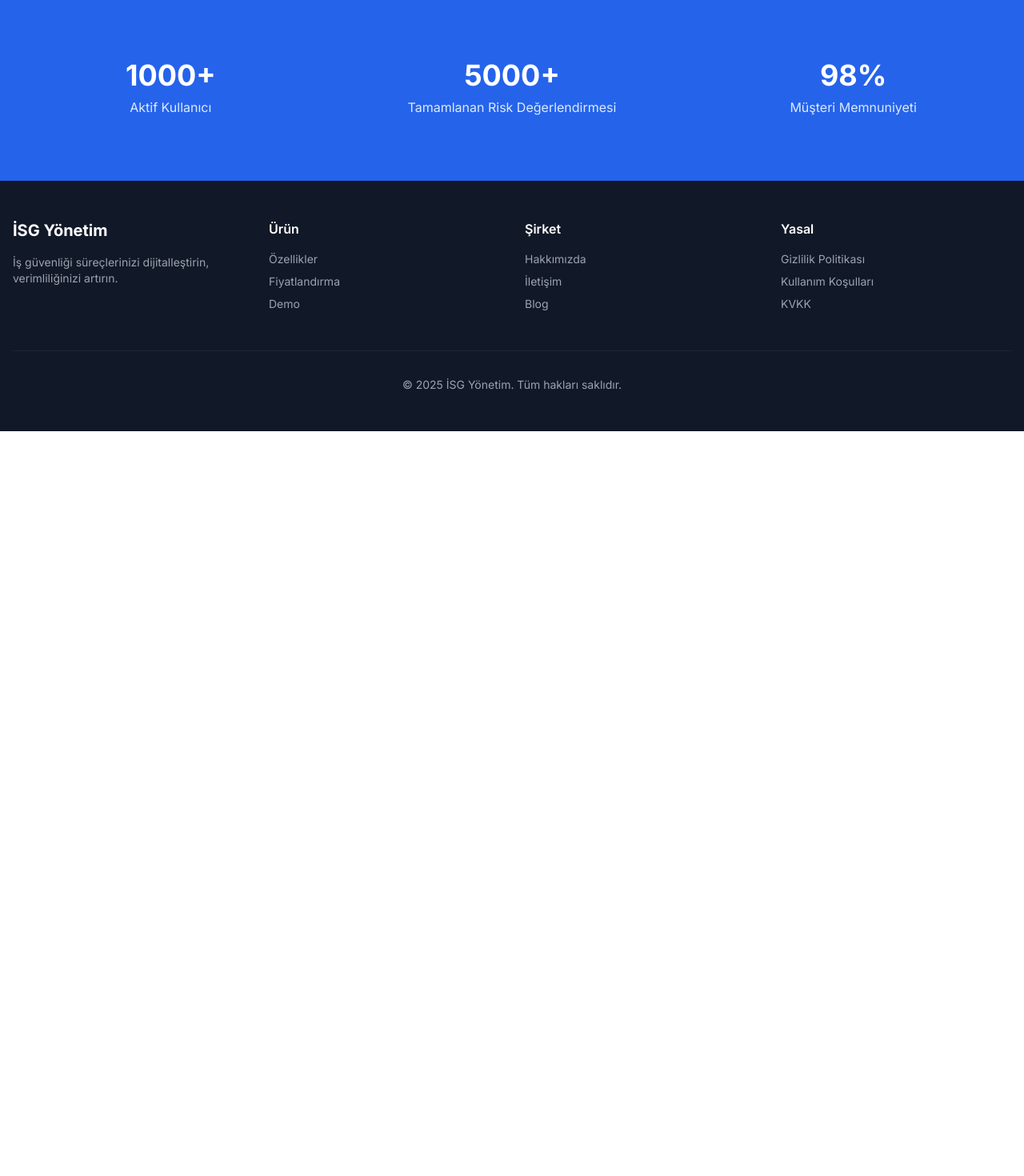
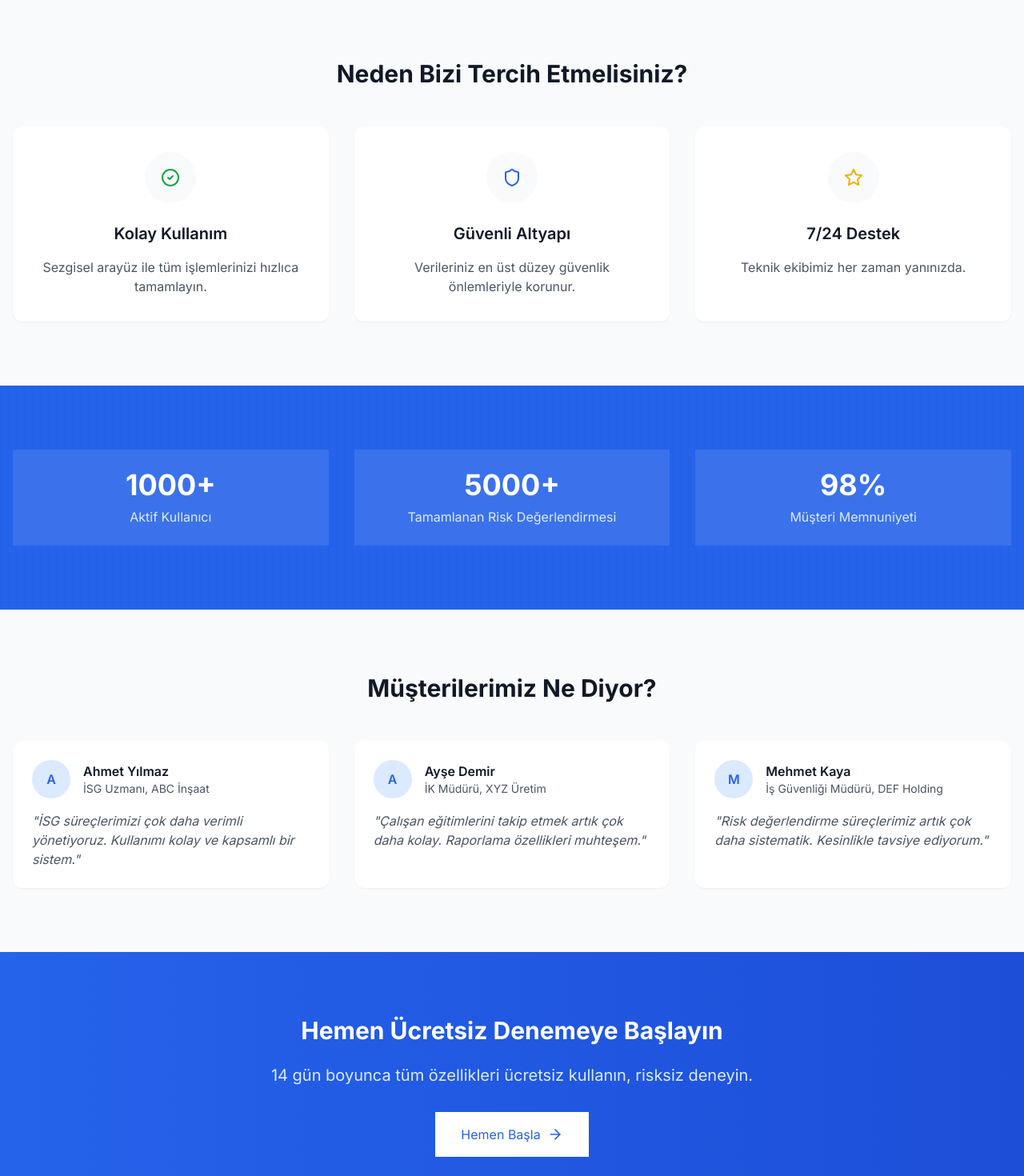
Before and after one commit to imehmetcn/isg, a Next.js app: page / in a window 1280 px wide. Shown: the part 940-2410 px from the top of the page at 80% size. Before the commit the page ends 1479 px from the top, so only its background shows below. Built offline with nearby package versions, Linux system fonts and the light colour scheme.

Commit message:
Add animations and enhance landing page design

```diff
--- a/package.json
+++ b/package.json
@@ -19,6 +19,7 @@
     "@vercel/analytics": "^1.5.0",
     "class-variance-authority": "^0.7.0",
     "clsx": "^2.1.0",
+    "framer-motion": "^12.5.0",
     "jotai": "^2.6.0",
     "lucide-react": "^0.350.0",
     "next": "^14.2.24",
--- a/src/app/page.tsx
+++ b/src/app/page.tsx
@@ -1,11 +1,32 @@
-import { ArrowRight, BarChart2, FileText, Shield, Users } from "lucide-react"
+import { ArrowRight, BarChart2, FileText, Shield, Users, CheckCircle2, Star } from "lucide-react"
 import Link from "next/link"
+import { motion } from "framer-motion"
+import Image from "next/image"
+
+const fadeInUp = {
+  initial: { opacity: 0, y: 20 },
+  animate: { opacity: 1, y: 0 },
+  transition: { duration: 0.5 }
+}
+
+const staggerContainer = {
+  animate: {
+    transition: {
+      staggerChildren: 0.2
+    }
+  }
+}
 
 export default function Home() {
   return (
     <div className="flex flex-col min-h-screen">
       {/* Navigation */}
-      <nav className="fixed top-0 w-full bg-white/80 backdrop-blur-md z-50 border-b">
+      <motion.nav
+        initial={{ y: -100 }}
+        animate={{ y: 0 }}
+        transition={{ duration: 0.5 }}
+        className="fixed top-0 w-full bg-white/80 backdrop-blur-md z-50 border-b"
+      >
         <div className="container mx-auto px-4 py-3">
           <div className="flex items-center justify-between">
             <div className="text-xl font-bold text-blue-600">İSG Yönetim</div>
@@ -14,34 +35,49 @@ export default function Home() {
               <Link href="/contact" className="text-gray-600 hover:text-blue-600 transition">İletişim</Link>
               <Link
                 href="/register"
-                className="bg-blue-600 text-white px-4 py-2 rounded-lg hover:bg-blue-700 transition flex items-center gap-2"
+                className="bg-blue-600 text-white px-4 py-2 rounded-lg hover:bg-blue-700 transition flex items-center gap-2 group"
               >
                 Ücretsiz Dene
-                <ArrowRight size={16} />
+                <ArrowRight size={16} className="group-hover:translate-x-1 transition" />
               </Link>
             </div>
           </div>
         </div>
-      </nav>
+      </motion.nav>
 
       {/* Hero Section */}
-      <section className="pt-32 pb-20 bg-gradient-to-b from-blue-50 to-white">
+      <section className="pt-32 pb-20 bg-gradient-to-b from-blue-50 to-white overflow-hidden">
         <div className="container mx-auto px-4">
           <div className="max-w-3xl mx-auto text-center">
-            <h1 className="text-5xl font-bold text-gray-900 mb-6">
-              İş Güvenliği Yönetimini Kolaylaştırın
-            </h1>
-            <p className="text-xl text-gray-600 mb-8">
+            <motion.h1
+              initial={{ opacity: 0, y: 20 }}
+              animate={{ opacity: 1, y: 0 }}
+              transition={{ duration: 0.5 }}
+              className="text-5xl font-bold text-gray-900 mb-6"
+            >
+              İş Güvenliği Yönetimini <span className="text-blue-600">Kolaylaştırın</span>
+            </motion.h1>
+            <motion.p
+              initial={{ opacity: 0, y: 20 }}
+              animate={{ opacity: 1, y: 0 }}
+              transition={{ duration: 0.5, delay: 0.2 }}
+              className="text-xl text-gray-600 mb-8"
+            >
               Tüm İSG süreçlerinizi tek bir platformda yönetin. Risk değerlendirmeden eğitim takibine,
               denetimlerden raporlamalara kadar her şey kontrolünüz altında.
-            </p>
-            <div className="flex gap-4 justify-center">
+            </motion.p>
+            <motion.div
+              initial={{ opacity: 0, y: 20 }}
+              animate={{ opacity: 1, y: 0 }}
+              transition={{ duration: 0.5, delay: 0.4 }}
+              className="flex gap-4 justify-center"
+            >
               <Link
                 href="/demo"
-                className="bg-blue-600 text-white px-6 py-3 rounded-lg hover:bg-blue-700 transition flex items-center gap-2"
+                className="bg-blue-600 text-white px-6 py-3 rounded-lg hover:bg-blue-700 transition flex items-center gap-2 group"
               >
                 Demo İncele
-                <ArrowRight size={20} />
+                <ArrowRight size={20} className="group-hover:translate-x-1 transition" />
               </Link>
               <Link
                 href="/contact"
@@ -49,7 +85,7 @@ export default function Home() {
               >
                 Bizimle İletişime Geçin
               </Link>
-            </div>
+            </motion.div>
           </div>
         </div>
       </section>
@@ -57,67 +93,225 @@ export default function Home() {
       {/* Features */}
       <section className="py-20">
         <div className="container mx-auto px-4">
-          <h2 className="text-3xl font-bold text-center text-gray-900 mb-12">
+          <motion.h2
+            initial={{ opacity: 0, y: 20 }}
+            whileInView={{ opacity: 1, y: 0 }}
+            viewport={{ once: true }}
+            transition={{ duration: 0.5 }}
+            className="text-3xl font-bold text-center text-gray-900 mb-12"
+          >
             Neler Sunuyoruz?
-          </h2>
-          <div className="grid md:grid-cols-2 lg:grid-cols-4 gap-8">
-            <div className="bg-white p-6 rounded-xl shadow-sm border hover:shadow-md transition">
-              <div className="w-12 h-12 bg-blue-100 rounded-lg flex items-center justify-center mb-4">
-                <Shield className="text-blue-600" />
+          </motion.h2>
+          <motion.div
+            variants={staggerContainer}
+            initial="initial"
+            whileInView="animate"
+            viewport={{ once: true }}
+            className="grid md:grid-cols-2 lg:grid-cols-4 gap-8"
+          >
+            {[
+              {
+                icon: <Shield className="text-blue-600" />,
+                title: "Risk Yönetimi",
+                description: "Kapsamlı risk değerlendirme araçları ile tehlikeleri önceden tespit edin ve önlem alın."
+              },
+              {
+                icon: <Users className="text-blue-600" />,
+                title: "Eğitim Takibi",
+                description: "Çalışan eğitimlerini planlayin, takip edin ve sertifikalarını yönetin."
+              },
+              {
+                icon: <FileText className="text-blue-600" />,
+                title: "Doküman Yönetimi",
+                description: "Tüm İSG dokümanlarınızı düzenli ve kolay erişilebilir şekilde saklayın."
+              },
+              {
+                icon: <BarChart2 className="text-blue-600" />,
+                title: "Raporlama",
+                description: "Detaylı analizler ve özelleştirilebilir raporlarla verilerinizi değerlendirin."
+              }
+            ].map((feature, index) => (
+              <motion.div
+                key={index}
+                variants={fadeInUp}
+                className="bg-white p-6 rounded-xl shadow-sm border hover:shadow-md transition group"
+              >
+                <div className="w-12 h-12 bg-blue-100 rounded-lg flex items-center justify-center mb-4 group-hover:scale-110 transition">
+                  {feature.icon}
                 </div>
-              <h3 className="text-xl font-semibold text-gray-900 mb-2">Risk Yönetimi</h3>
-              <p className="text-gray-600">
-                Kapsamlı risk değerlendirme araçları ile tehlikeleri önceden tespit edin ve önlem alın.
-              </p>
+                <h3 className="text-xl font-semibold text-gray-900 mb-2">{feature.title}</h3>
+                <p className="text-gray-600">{feature.description}</p>
+              </motion.div>
+            ))}
+          </motion.div>
         </div>
-            <div className="bg-white p-6 rounded-xl shadow-sm border hover:shadow-md transition">
-              <div className="w-12 h-12 bg-blue-100 rounded-lg flex items-center justify-center mb-4">
-                <Users className="text-blue-600" />
+      </section>
+
+      {/* Benefits */}
+      <section className="py-20 bg-gray-50">
+        <div className="container mx-auto px-4">
+          <motion.h2
+            initial={{ opacity: 0, y: 20 }}
+            whileInView={{ opacity: 1, y: 0 }}
+            viewport={{ once: true }}
+            transition={{ duration: 0.5 }}
+            className="text-3xl font-bold text-center text-gray-900 mb-12"
+          >
+            Neden Bizi Tercih Etmelisiniz?
+          </motion.h2>
+          <motion.div
+            variants={staggerContainer}
+            initial="initial"
+            whileInView="animate"
+            viewport={{ once: true }}
+            className="grid md:grid-cols-3 gap-8"
+          >
+            {[
+              {
+                icon: <CheckCircle2 className="text-green-600" />,
+                title: "Kolay Kullanım",
+                description: "Sezgisel arayüz ile tüm işlemlerinizi hızlıca tamamlayın."
+              },
+              {
+                icon: <Shield className="text-blue-600" />,
+                title: "Güvenli Altyapı",
+                description: "Verileriniz en üst düzey güvenlik önlemleriyle korunur."
+              },
+              {
+                icon: <Star className="text-yellow-500" />,
+                title: "7/24 Destek",
+                description: "Teknik ekibimiz her zaman yanınızda."
+              }
+            ].map((benefit, index) => (
+              <motion.div
+                key={index}
+                variants={fadeInUp}
+                className="bg-white p-8 rounded-xl shadow-sm hover:shadow-md transition text-center"
+              >
+                <div className="w-16 h-16 bg-gray-50 rounded-full flex items-center justify-center mx-auto mb-6">
+                  {benefit.icon}
                 </div>
-              <h3 className="text-xl font-semibold text-gray-900 mb-2">Eğitim Takibi</h3>
-              <p className="text-gray-600">
-                Çalışan eğitimlerini planlayin, takip edin ve sertifikalarını yönetin.
-              </p>
-            </div>
-            <div className="bg-white p-6 rounded-xl shadow-sm border hover:shadow-md transition">
-              <div className="w-12 h-12 bg-blue-100 rounded-lg flex items-center justify-center mb-4">
-                <FileText className="text-blue-600" />
-              </div>
-              <h3 className="text-xl font-semibold text-gray-900 mb-2">Doküman Yönetimi</h3>
-              <p className="text-gray-600">
-                Tüm İSG dokümanlarınızı düzenli ve kolay erişilebilir şekilde saklayın.
-              </p>
-            </div>
-            <div className="bg-white p-6 rounded-xl shadow-sm border hover:shadow-md transition">
-              <div className="w-12 h-12 bg-blue-100 rounded-lg flex items-center justify-center mb-4">
-                <BarChart2 className="text-blue-600" />
-              </div>
-              <h3 className="text-xl font-semibold text-gray-900 mb-2">Raporlama</h3>
-              <p className="text-gray-600">
-                Detaylı analizler ve özelleştirilebilir raporlarla verilerinizi değerlendirin.
-              </p>
-            </div>
-          </div>
+                <h3 className="text-xl font-semibold text-gray-900 mb-4">{benefit.title}</h3>
+                <p className="text-gray-600">{benefit.description}</p>
+              </motion.div>
+            ))}
+          </motion.div>
         </div>
       </section>
 
       {/* Stats */}
-      <section className="py-20 bg-blue-600 text-white">
+      <section className="py-20 bg-blue-600 text-white relative overflow-hidden">
+        <div className="absolute inset-0 bg-[url('/pattern.svg')] opacity-10"></div>
+        <div className="container mx-auto px-4 relative">
+          <motion.div
+            variants={staggerContainer}
+            initial="initial"
+            whileInView="animate"
+            viewport={{ once: true }}
+            className="grid md:grid-cols-3 gap-8 text-center"
+          >
+            {[
+              { number: "1000+", label: "Aktif Kullanıcı" },
+              { number: "5000+", label: "Tamamlanan Risk Değerlendirmesi" },
+              { number: "98%", label: "Müşteri Memnuniyeti" }
+            ].map((stat, index) => (
+              <motion.div
+                key={index}
+                variants={fadeInUp}
+                className="bg-white/10 backdrop-blur-sm rounded-lg p-6"
+              >
+                <div className="text-4xl font-bold mb-2">{stat.number}</div>
+                <div className="text-blue-100">{stat.label}</div>
+              </motion.div>
+            ))}
+          </motion.div>
+        </div>
+      </section>
+
+      {/* Testimonials */}
+      <section className="py-20">
         <div className="container mx-auto px-4">
-          <div className="grid md:grid-cols-3 gap-8 text-center">
-            <div>
-              <div className="text-4xl font-bold mb-2">1000+</div>
-              <div className="text-blue-100">Aktif Kullanıcı</div>
+          <motion.h2
+            initial={{ opacity: 0, y: 20 }}
+            whileInView={{ opacity: 1, y: 0 }}
+            viewport={{ once: true }}
+            transition={{ duration: 0.5 }}
+            className="text-3xl font-bold text-center text-gray-900 mb-12"
+          >
+            Müşterilerimiz Ne Diyor?
+          </motion.h2>
+          <motion.div
+            variants={staggerContainer}
+            initial="initial"
+            whileInView="animate"
+            viewport={{ once: true }}
+            className="grid md:grid-cols-3 gap-8"
+          >
+            {[
+              {
+                name: "Ahmet Yılmaz",
+                role: "İSG Uzmanı",
+                company: "ABC İnşaat",
+                content: "İSG süreçlerimizi çok daha verimli yönetiyoruz. Kullanımı kolay ve kapsamlı bir sistem."
+              },
+              {
+                name: "Ayşe Demir",
+                role: "İK Müdürü",
+                company: "XYZ Üretim",
+                content: "Çalışan eğitimlerini takip etmek artık çok daha kolay. Raporlama özellikleri muhteşem."
+              },
+              {
+                name: "Mehmet Kaya",
+                role: "İş Güvenliği Müdürü",
+                company: "DEF Holding",
+                content: "Risk değerlendirme süreçlerimiz artık çok daha sistematik. Kesinlikle tavsiye ediyorum."
+              }
+            ].map((testimonial, index) => (
+              <motion.div
+                key={index}
+                variants={fadeInUp}
+                className="bg-white p-6 rounded-xl shadow-sm hover:shadow-md transition"
+              >
+                <div className="flex items-center gap-4 mb-4">
+                  <div className="w-12 h-12 bg-blue-100 rounded-full flex items-center justify-center">
+                    <span className="text-blue-600 font-semibold">{testimonial.name[0]}</span>
                   </div>
                   <div>
-              <div className="text-4xl font-bold mb-2">5000+</div>
-              <div className="text-blue-100">Tamamlanan Risk Değerlendirmesi</div>
-            </div>
-            <div>
-              <div className="text-4xl font-bold mb-2">98%</div>
-              <div className="text-blue-100">Müşteri Memnuniyeti</div>
+                    <div className="font-semibold text-gray-900">{testimonial.name}</div>
+                    <div className="text-sm text-gray-600">{testimonial.role}, {testimonial.company}</div>
                   </div>
                 </div>
+                <p className="text-gray-600 italic">"{testimonial.content}"</p>
+              </motion.div>
+            ))}
+          </motion.div>
+        </div>
+      </section>
+
+      {/* CTA */}
+      <section className="py-20 bg-gradient-to-r from-blue-600 to-blue-700 text-white">
+        <div className="container mx-auto px-4">
+          <motion.div
+            initial={{ opacity: 0, y: 20 }}
+            whileInView={{ opacity: 1, y: 0 }}
+            viewport={{ once: true }}
+            transition={{ duration: 0.5 }}
+            className="max-w-3xl mx-auto text-center"
+          >
+            <h2 className="text-3xl font-bold mb-6">
+              Hemen Ücretsiz Denemeye Başlayın
+            </h2>
+            <p className="text-xl text-blue-100 mb-8">
+              14 gün boyunca tüm özellikleri ücretsiz kullanın, risksiz deneyin.
+            </p>
+            <Link
+              href="/register"
+              className="bg-white text-blue-600 px-8 py-4 rounded-lg hover:bg-blue-50 transition inline-flex items-center gap-2 group"
+            >
+              Hemen Başla
+              <ArrowRight size={20} className="group-hover:translate-x-1 transition" />
+            </Link>
+          </motion.div>
         </div>
       </section>
 
```
Also changed, not shown: public/pattern.svg (added), 1 other file (tests, documents, lock files or other folders). Lines whose indentation alone changed are shown as unchanged.
